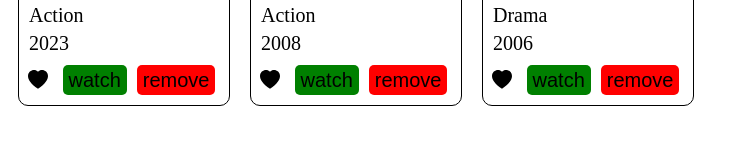
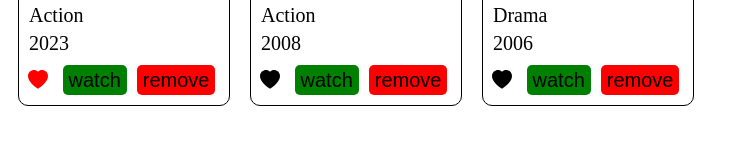
Before and after one commit to shankersalil007/AngularBTG_Media_Watcher, an Angular app: page / in a window 1280 px wide. Shown: the part 124-284 px from the top of the page, without its empty margins (0-739 px from the left). Built offline with nearby package versions, Linux system fonts and the light colour scheme.

Commit message:
added ng class for applying conditional class

```diff
--- a/src/app/components/media-item-list/media-item-list.component.ts
+++ b/src/app/components/media-item-list/media-item-list.component.ts
@@ -19,21 +19,21 @@ export class MediaItemListComponent implements OnInit {
       name: 'The Redemption',
       year: 1684928725540,
       category: 'Action',
-      isFavorite: false,
+      isFavorite: true,
     },
     {
       id: 2,
       name: 'The Dark Knight',
       year: 1211659951000,
       category: 'Action',
-      isFavorite: true,
+      isFavorite: false,
     },
     {
       id: 3,
       name: 'The Prestige',
       year: 1148501551000,
       category: 'Drama',
-      isFavorite: true,
+      isFavorite: false,
     }
 
   ]
--- a/src/app/components/media-item/media-item.component.html
+++ b/src/app/components/media-item/media-item.component.html
@@ -4,7 +4,7 @@
         <div class="content">{{mediaItem?.category}}</div>
         <div class="content">{{mediaItem?.year | date: 'yyyy'}}</div>
         <div class="bottom-bar">
-            <svg xmlns="http://www.w3.org/2000/svg" width="20" height="20" fill="currentColor" class="bi bi-heart-fill m-r heart" viewBox="0 0 16 16">
+            <svg xmlns="http://www.w3.org/2000/svg" width="20" height="20" fill="currentColor" class="bi bi-heart-fill m-r heart"  [ngClass]="{'c-r': mediaItem.isFavorite}" viewBox="0 0 16 16">
                 <path fill-rule="evenodd" d="M8 1.314C12.438-3.248 23.534 4.735 8 15-7.534 4.736 3.562-3.248 8 1.314z"/>
             </svg>
             <button class="btn watch">watch</button>
```
